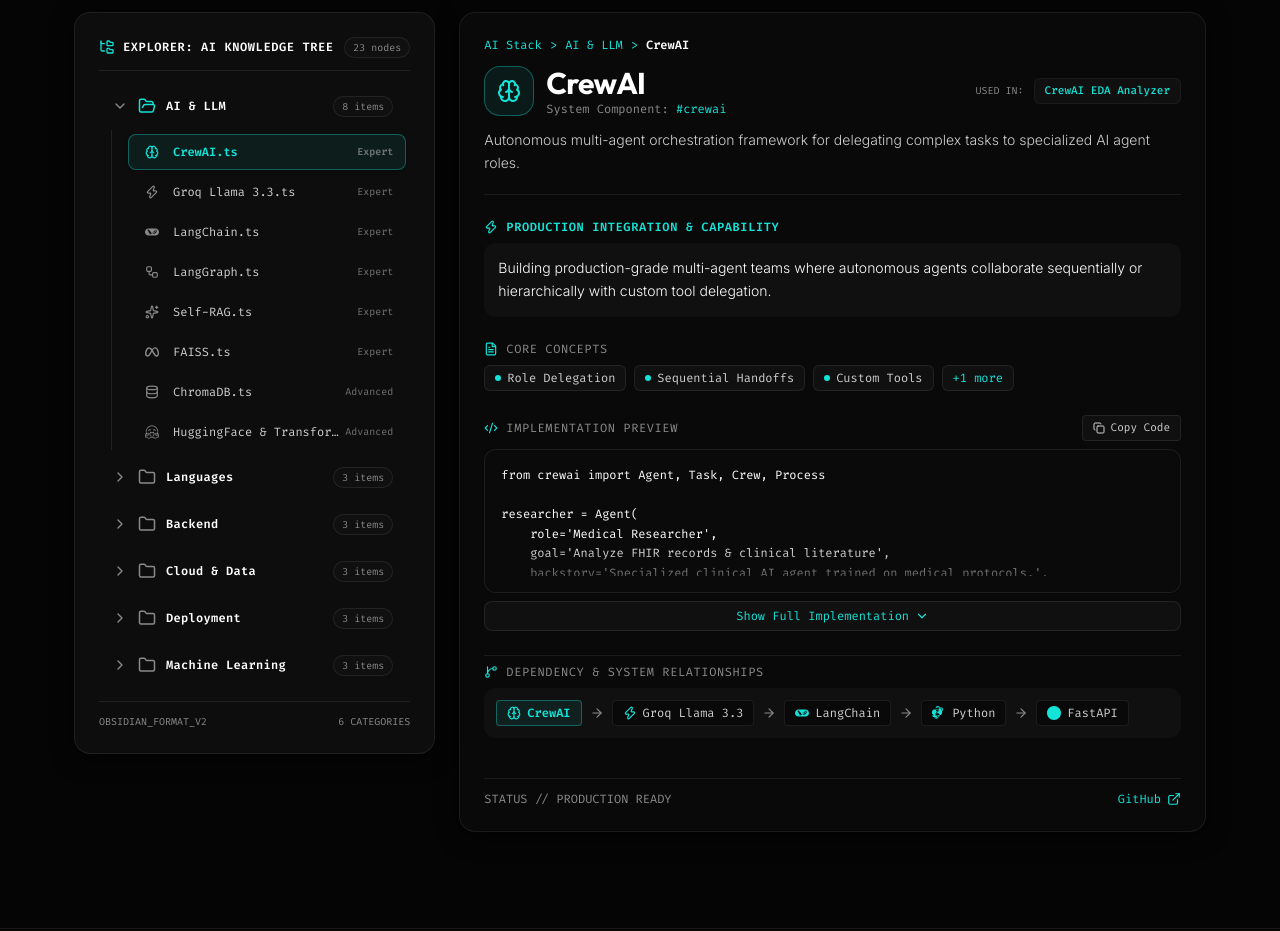
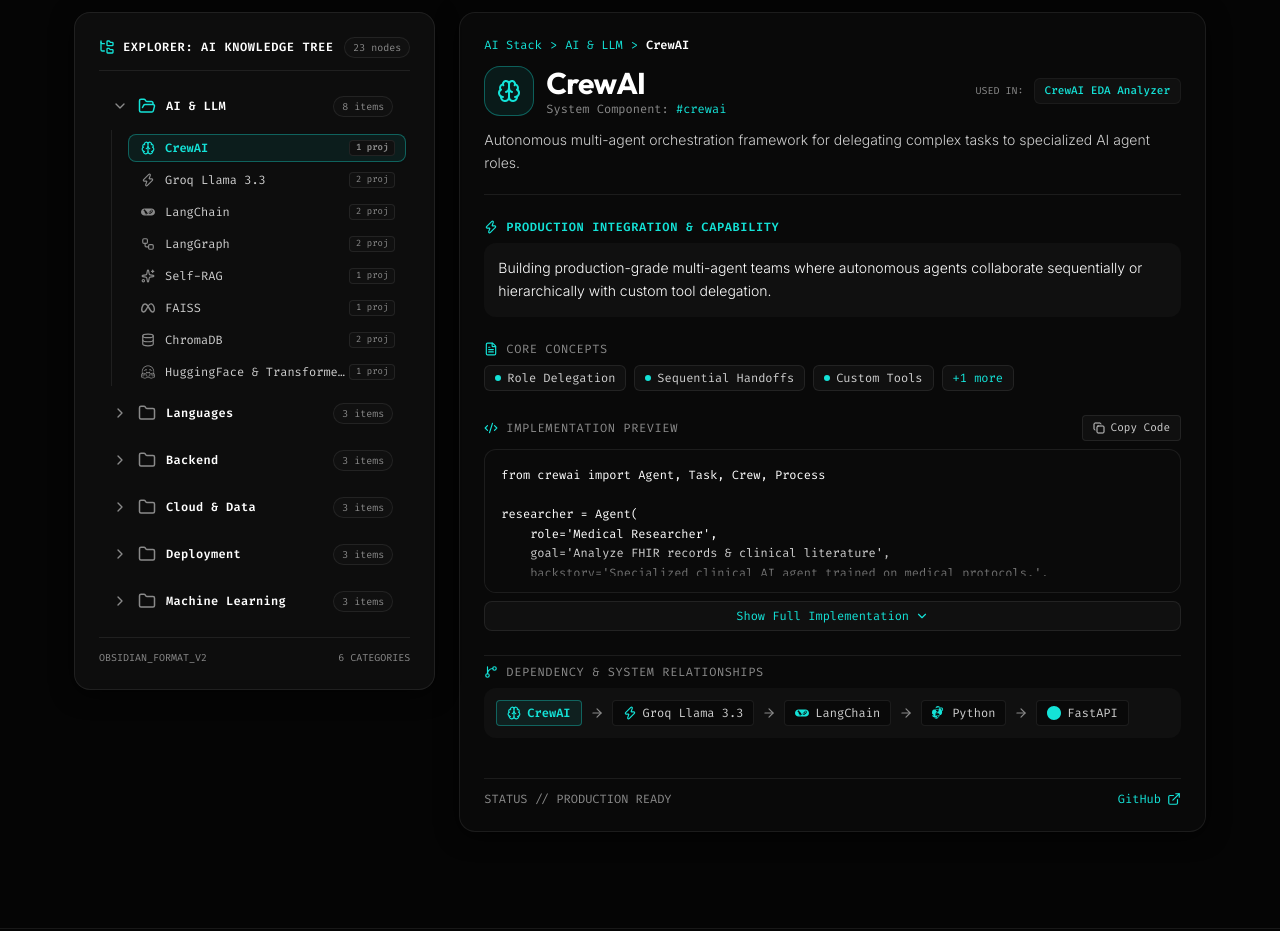
Before and after one commit to hariom-dhakar/portfolio, a React (Vite) app: page / in a window 1280 px wide. Shown: the part 4460-5391 px from the top of the page. Built offline with nearby package versions, Linux system fonts and the light colour scheme.

Commit message:
refactor(skills): optimize compact row height and active node highlighting

```diff
--- a/src/features/skills/components/TreeNode.tsx
+++ b/src/features/skills/components/TreeNode.tsx
@@ -146,23 +146,25 @@
   return (
     <button
       onClick={onSelect}
-      className={`w-full flex items-center justify-between py-1.5 px-3 rounded-lg text-left transition-all duration-200 cursor-pointer ${
+      className={`w-full flex items-center justify-between py-1 px-2.5 rounded-lg text-left transition-all duration-200 cursor-pointer ${
         isSelected
-          ? 'bg-[var(--brand-glow)] border border-[var(--border-glow)] text-[var(--text-accent)] font-semibold shadow-sm'
+          ? 'bg-[var(--brand-glow)] border border-[var(--border-glow)] text-[var(--text-accent)] font-semibold shadow-xs'
           : 'hover:bg-[var(--bg-secondary)] border border-transparent text-[var(--text-secondary)] hover:text-[var(--text-primary)]'
       }`}
     >
-      <div className="flex items-center gap-2.5 min-w-0">
-        <div className={`p-1 rounded ${isSelected ? 'text-[var(--text-accent)]' : 'text-[var(--text-tertiary)]'}`}>
+      <div className="flex items-center gap-2 min-w-0">
+        <div className={`p-0.5 rounded ${isSelected ? 'text-[var(--text-accent)]' : 'text-[var(--text-tertiary)]'}`}>
           <TechIcon name={tech.name} className="w-3.5 h-3.5" />
         </div>
-        <span className="text-xs font-mono truncate">{tech.name}.ts</span>
+        <span className="text-xs font-mono truncate">{tech.name}</span>
       </div>
-      <div className="flex items-center gap-2 shrink-0">
+      <div className="flex items-center gap-1.5 shrink-0">
         {tech.certifications && <Shield className="w-3 h-3 text-[var(--text-gold)]" />}
-        <span className="text-[10px] font-mono text-[var(--text-tertiary)] opacity-80">
-          {tech.level}
-        </span>
+        {tech.projects && tech.projects.length > 0 && (
+          <span className="text-[9px] font-mono px-1.5 py-0.2 rounded bg-[var(--bg-tertiary)] text-[var(--text-tertiary)] border border-[var(--border-primary)]">
+            {tech.projects.length} proj
+          </span>
+        )}
       </div>
     </button>
   );
```
